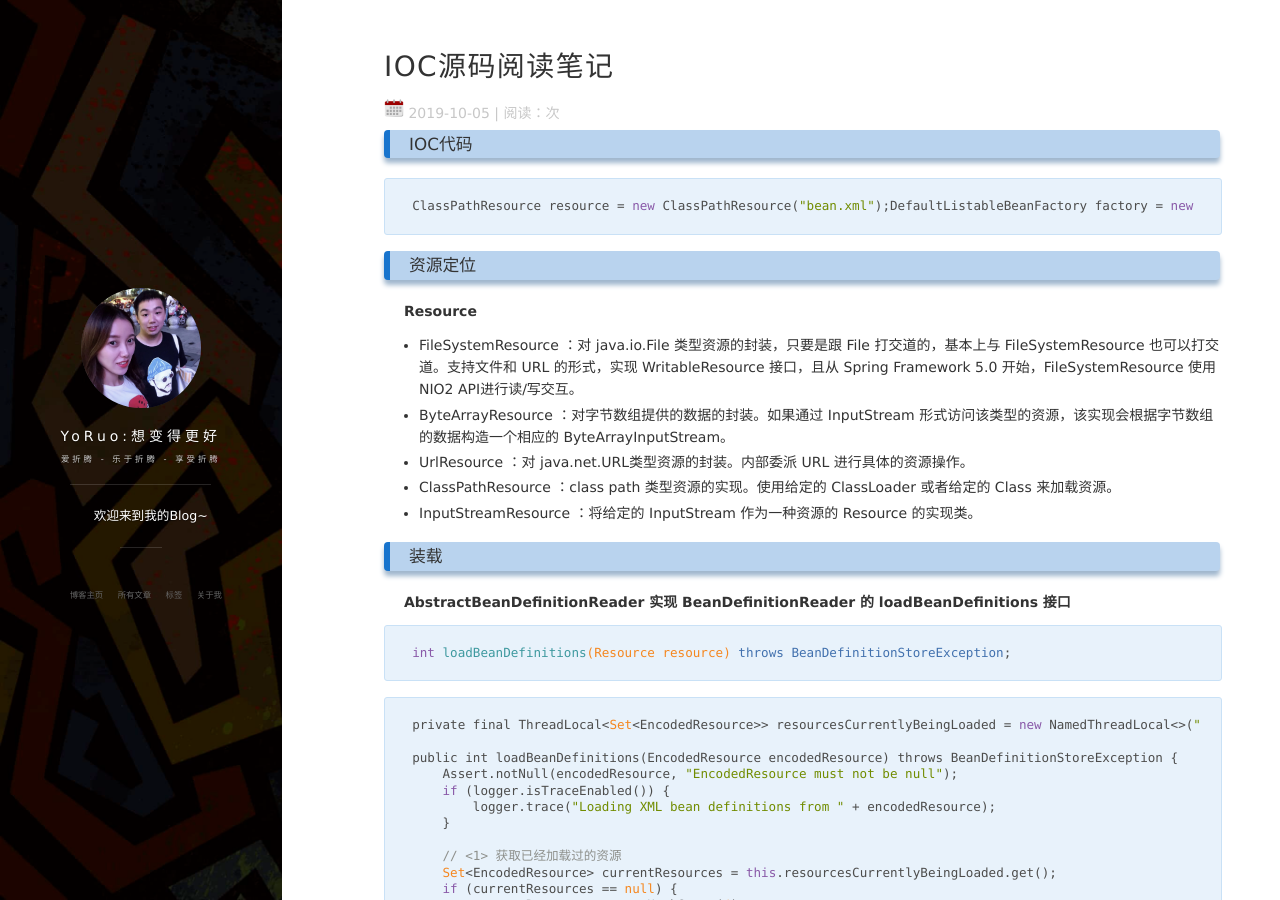
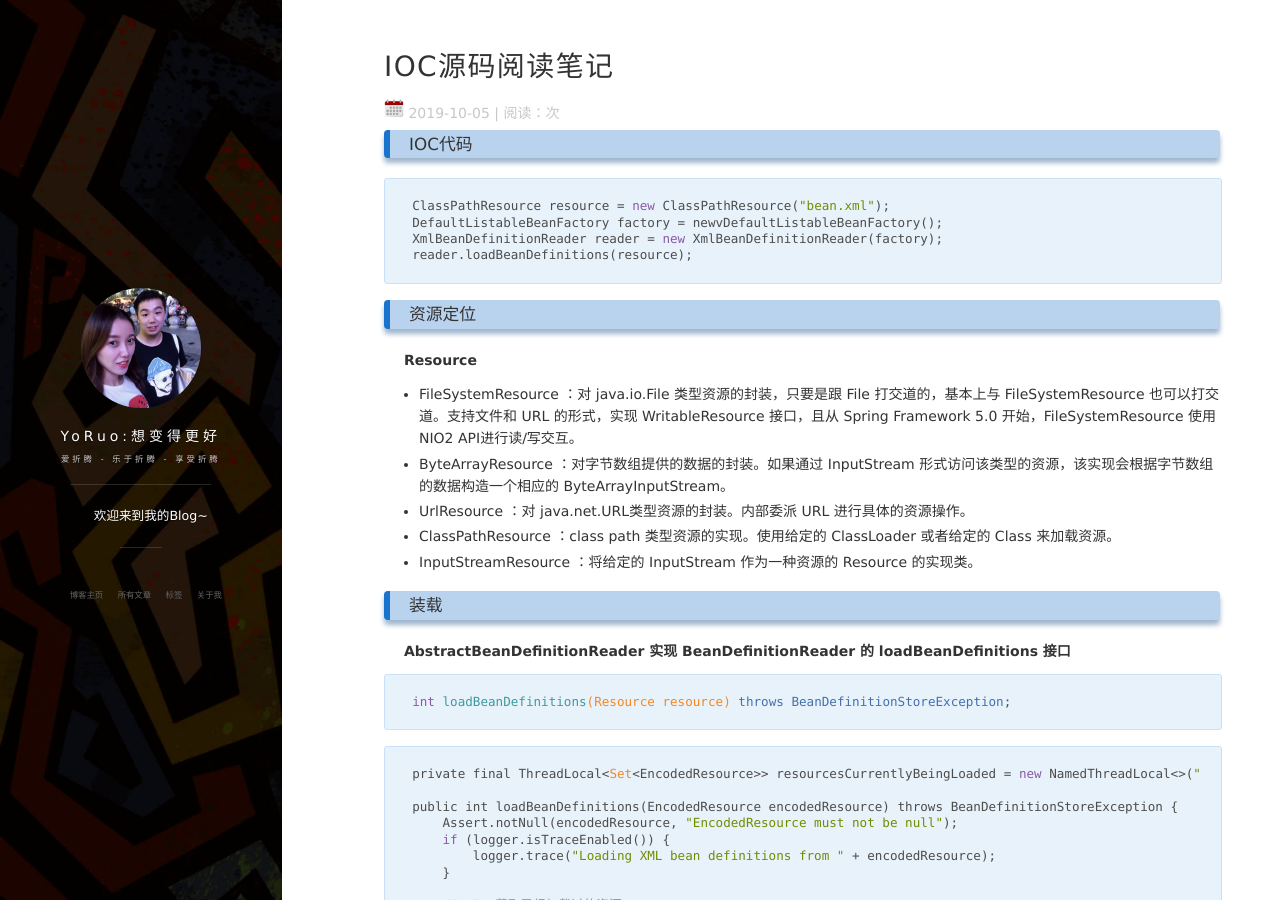
Before and after one commit to lxcsjk/lxcsjk.github.io, a Jekyll site: the page built from _posts/2019-10-09-IOC源码阅读笔记.md, in a window 1280 px wide and 900 px high. Built offline with Jekyll 4.4.1, drawn with Linux system fonts in a browser that asks for light colours; nearby versions of some CDN libraries; comment, search, counter and statistics services are not loaded.

Commit message:
Update 2019-10-09-IOC源码阅读笔记.md

````diff
--- a/_posts/2019-10-09-IOC源码阅读笔记.md
+++ b/_posts/2019-10-09-IOC源码阅读笔记.md
@@ -11,7 +11,10 @@ tags: spring
 ### IOC代码
 
 ```java
-ClassPathResource resource = new ClassPathResource("bean.xml");DefaultListableBeanFactory factory = new DefaultListableBeanFactory();XmlBeanDefinitionReader reader = new XmlBeanDefinitionReader(factory);reader.loadBeanDefinitions(resource);
+ClassPathResource resource = new ClassPathResource("bean.xml");
+DefaultListableBeanFactory factory = newvDefaultListableBeanFactory();
+XmlBeanDefinitionReader reader = new XmlBeanDefinitionReader(factory);
+reader.loadBeanDefinitions(resource);
 ```
 
 ### 资源定位
````
